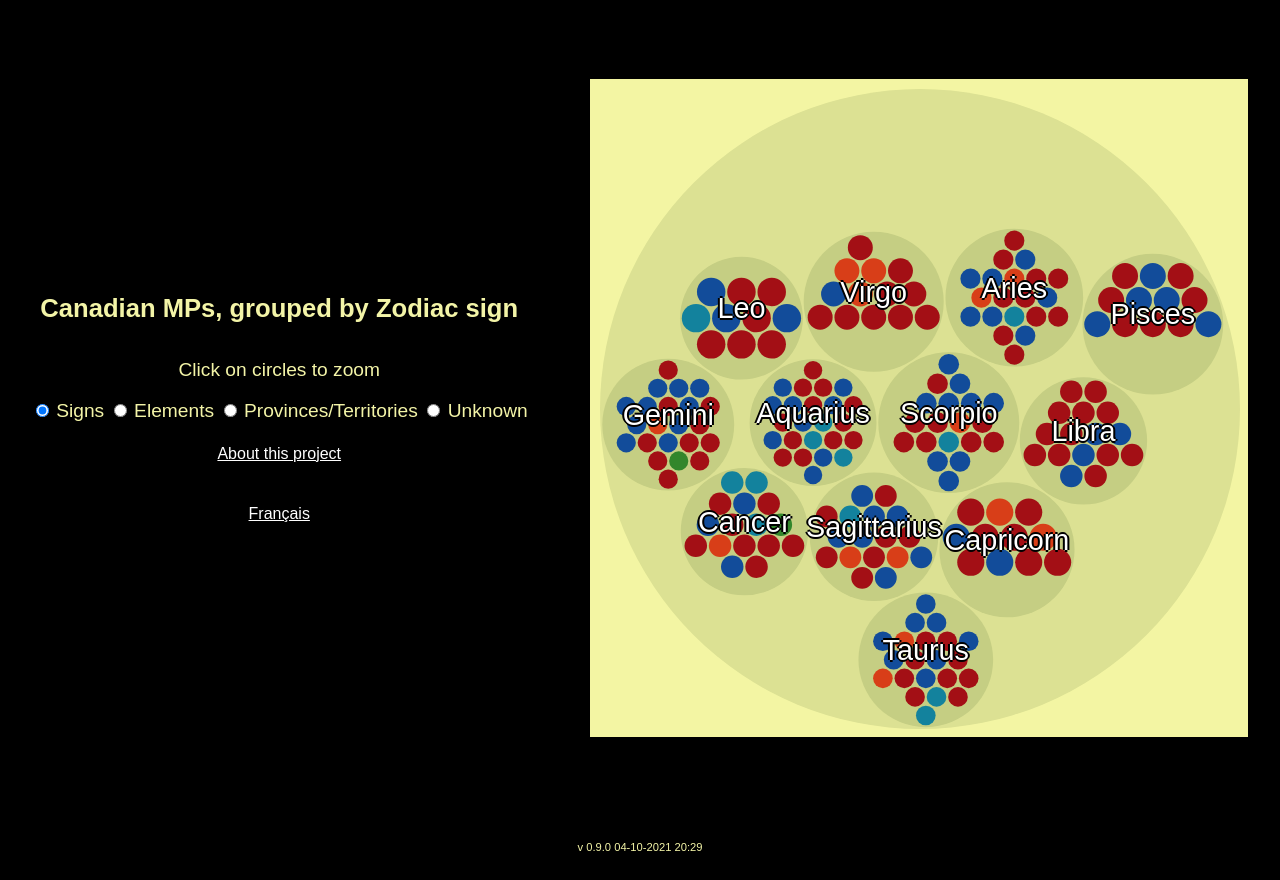
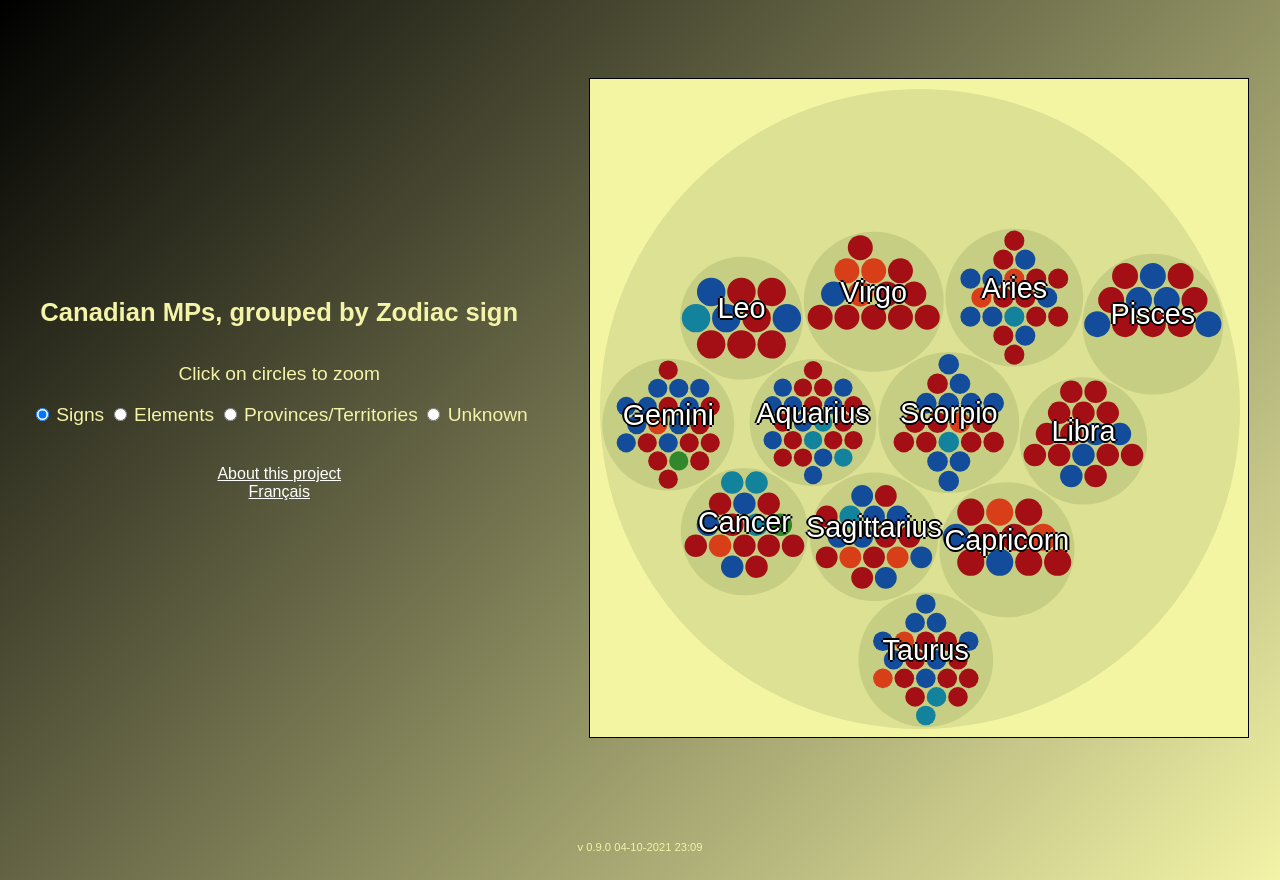
Before and after one commit to codetojoy/canada-poli-zodiac, a plain HTML site: page federal-mp/index.html in a window 1280 px wide. Drawn offline with nearby package versions, Linux system fonts and the light colour scheme.

Commit message:
incremental refresh

```diff
--- a/federal-mp/index.html
+++ b/federal-mp/index.html
@@ -38,18 +38,20 @@
             <input type="radio" id="checkbox-unknown" name="mode" value="unknown" />
             <label for="checkbox-unknown">Unknown</label>
           </div>
-          <p class="info-link">
+          <p></p>
+          <div class="info-link">
             <a href="./info.html">About this project</a>
-          </p>
-          <p class="info-link">
+          </div>
+          <div class="info-link">
             <a href="./index_fr.html">Français</a>
-          </p>
+          </div>
+          <p></p>
         </div>
         <div class="circle">
           <svg id="known" width="660" height="660"></svg>
         </div>
       </div>
-      <div class="footer"><p>v 0.9.0 04-10-2021 20:29</p></div>
+      <div class="footer"><p>v 0.9.0 04-10-2021 23:09</p></div>
     </div>
     <script src="app.js"></script>
   </body>
--- a/federal-mp/zodiac.css
+++ b/federal-mp/zodiac.css
@@ -6,6 +6,7 @@ body {
   font-family: "Montserrat", sans-serif;
   margin: 0;
   background-color: black;
+  background-image: linear-gradient(135deg, black, #f3f4a7);
 }
 
 a,
```
Also changed, not shown: federal-mp/index_fr.html (+7 -5 lines), federal-mp/info.css (+8 -1 lines).
